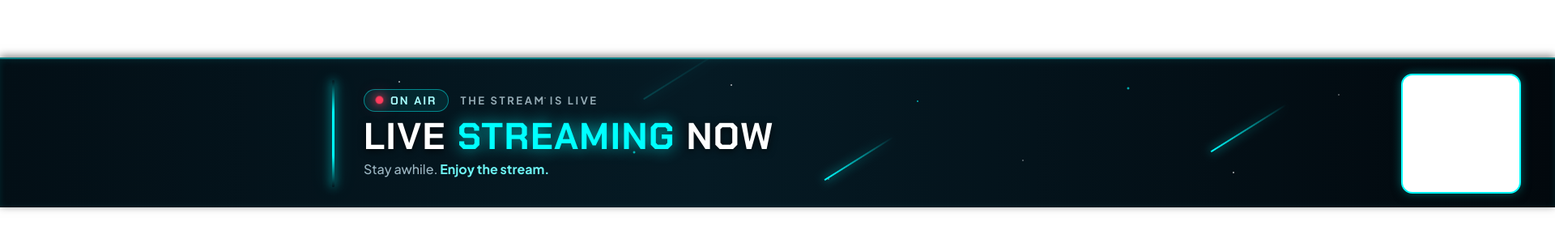
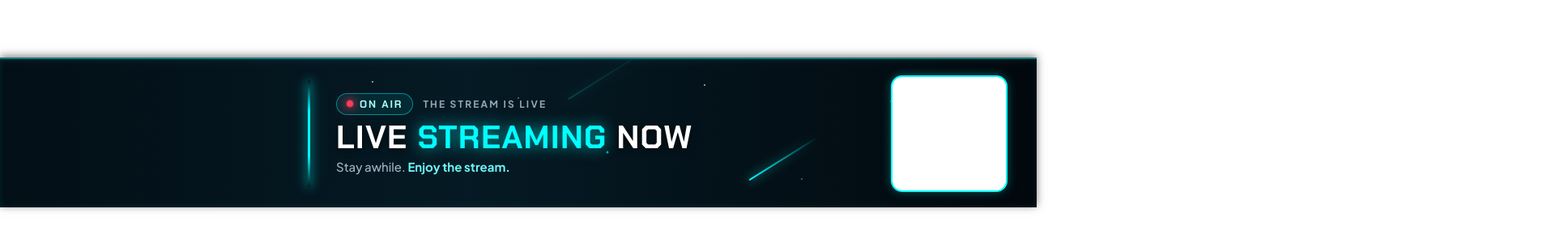
Before and after one commit to rips13/OBS-Bottom-Overlay-Rips, a plain HTML site: page index.html in a window 1280 px wide. Shown: the part 544-844 px from the top of the page at 81% size, 1920 px wide, since content can reach past the window. After the commit the page ends 800 px from the top, so only its background shows below. Drawn offline with Linux system fonts and the light colour scheme.

Commit message:
Update index.html

```diff
--- a/index.html
+++ b/index.html
@@ -2,11 +2,8 @@
 <html lang="id">
   <head>
     <meta charset="UTF-8" />
-    <meta
-      name="viewport"
-      content="width=1920, height=1080, initial-scale=1.0"
-    />
-    <title>OBS Bottom Overlay - Dengan Kotak QR</title>
+    <meta name="viewport" content="width=device-width, initial-scale=1.0" />
+    <title>OBS Bottom Overlay - Responsive Full Width</title>
     <link rel="preconnect" href="https://fonts.googleapis.com" />
     <link rel="preconnect" href="https://fonts.gstatic.com" crossorigin />
     <link
@@ -22,8 +19,8 @@
 
       html,
       body {
-        width: 1920px;
-        height: 1080px;
+        width: 100%;
+        height: 100%;
         background: transparent;
         overflow: hidden;
         font-family: "Plus Jakarta Sans", sans-serif;
@@ -72,11 +69,12 @@
         }
       }
 
+      /* Menggunakan width: 100% agar otomatis pas 100% lebar kanvas */
       .bottom-bar {
         position: fixed;
         bottom: 0;
         left: 0;
-        width: 1920px;
+        width: 100%;
         height: 185px;
         background: linear-gradient(
           90deg,
@@ -90,7 +88,7 @@
           inset 0 1px 8px rgba(0, 255, 255, 0.1);
         display: flex;
         align-items: center;
-        padding: 0 42px 0 0;
+        padding: 0 36px 0 0;
         overflow: hidden;
       }
 
@@ -99,7 +97,7 @@
         top: 0;
         right: 0;
         bottom: 0;
-        left: 413px;
+        left: 380px;
         pointer-events: none;
         z-index: 0;
         overflow: hidden;
@@ -135,28 +133,28 @@
 
       .meteor-1 {
         top: 12px;
-        left: 380px;
+        left: 320px;
         width: 120px;
         animation: meteor 4.5s linear infinite 0.4s;
       }
 
       .meteor-2 {
         top: 8px;
-        left: 780px;
+        left: 720px;
         width: 100px;
         animation: meteor 5.4s linear infinite 2.1s;
       }
 
       .meteor-3 {
         top: 18px;
-        left: 1180px;
+        left: 1120px;
         width: 110px;
         animation: meteor 4.8s linear infinite 3.5s;
       }
 
-      /* Ruang Facecam diperlebar menjadi 410px */
+      /* Ruang Facecam di Kiri */
       .facecam-space {
-        width: 410px;
+        width: 380px;
         height: 100%;
         flex-shrink: 0;
       }
@@ -166,7 +164,7 @@
         z-index: 2;
         width: 3px;
         height: 132px;
-        margin-right: 36px;
+        margin-right: 32px;
         flex-shrink: 0;
         border-radius: 999px;
         background: linear-gradient(
@@ -194,43 +192,43 @@
       .status-row {
         display: flex;
         align-items: center;
-        gap: 14px;
+        gap: 12px;
         margin-bottom: 6px;
       }
 
       .on-air-pill {
         display: inline-flex;
         align-items: center;
-        gap: 9px;
-        padding: 4px 14px;
+        gap: 8px;
+        padding: 4px 12px;
         border-radius: 999px;
         background: rgba(0, 255, 255, 0.08);
         border: 1.5px solid rgba(0, 255, 255, 0.45);
         color: #a8ffff;
         font-family: "Chakra Petch", sans-serif;
-        font-size: 14px;
+        font-size: 13px;
         font-weight: 800;
         letter-spacing: 0.14em;
       }
 
       .live-dot {
-        width: 9px;
-        height: 9px;
+        width: 8px;
+        height: 8px;
         border-radius: 50%;
         background: #ff3b5c;
         animation: pulseDot 1.8s infinite ease-in-out;
       }
 
       .live-sublabel {
-        font-size: 13px;
+        font-size: 12px;
         font-weight: 700;
-        letter-spacing: 0.2em;
+        letter-spacing: 0.18em;
         color: rgba(203, 226, 235, 0.72);
       }
 
       .main-title {
         font-family: "Chakra Petch", sans-serif;
-        font-size: 46px;
+        font-size: 40px;
         font-weight: 800;
         line-height: 1.05;
         letter-spacing: 0.03em;
@@ -247,11 +245,11 @@
       .tagline-row {
         display: flex;
         align-items: center;
-        gap: 16px;
+        gap: 14px;
       }
 
       .tagline {
-        font-size: 16px;
+        font-size: 15px;
         font-weight: 500;
         color: #9cb6c2;
         white-space: nowrap;
@@ -265,10 +263,10 @@
       .qr-box {
         position: relative;
         z-index: 2;
-        width: 148px;
-        height: 148px;
+        width: 144px;
+        height: 144px;
         flex-shrink: 0;
-        margin-left: 32px;
+        margin-left: 28px;
         padding: 6px;
         background: #ffffff;
         border-radius: 14px;
```
